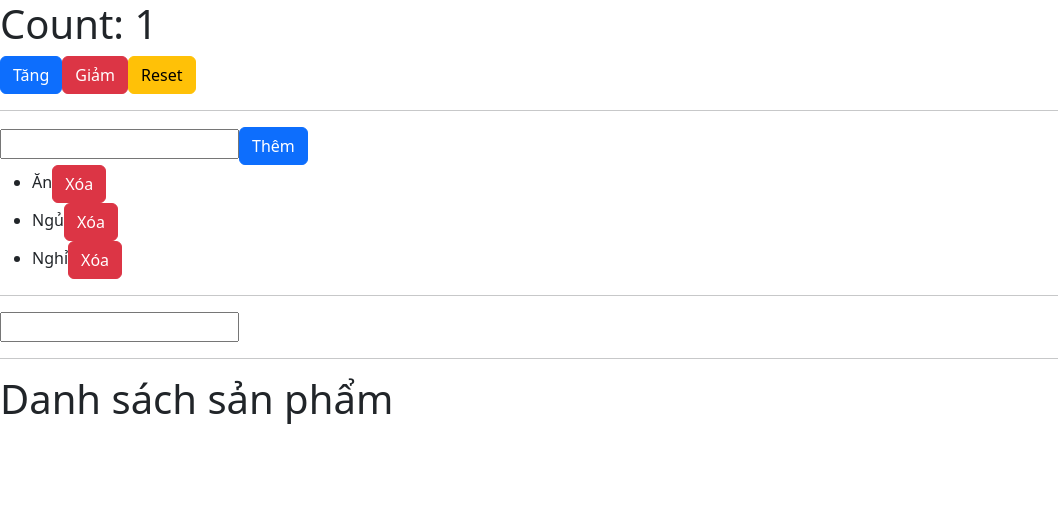
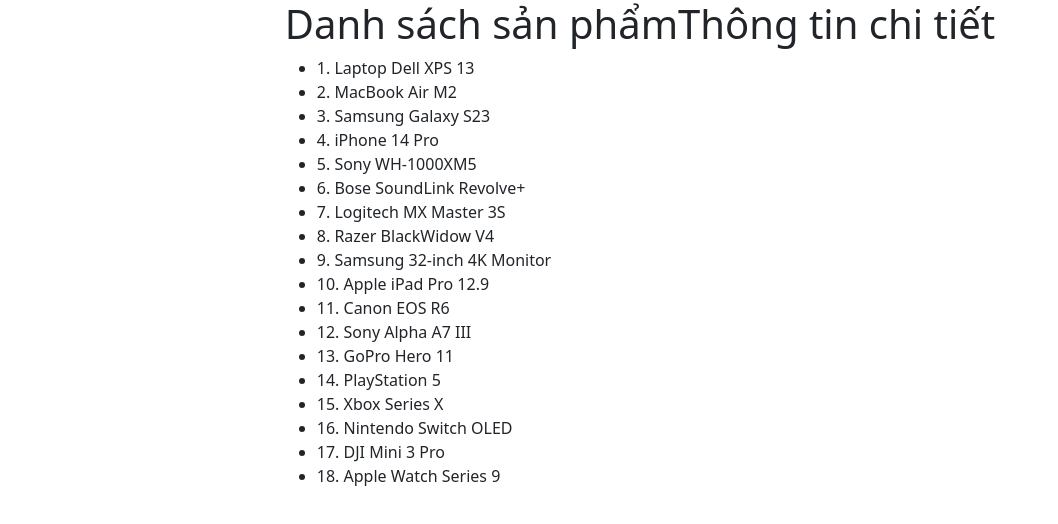
Before and after one commit to chinhpd5/WEB501, a React (Vite) app in the folder WD20309/: page / in a window 1280 px wide. Shown: the top 524 px of the page, without its empty margins (0-1058 px from the left). Built offline with nearby package versions, Linux system fonts and the light colour scheme; data requests are answered from the project's data file.

Commit message:
useEffect có tham số

```diff
--- a/WD20309/src/App.jsx
+++ b/WD20309/src/App.jsx
@@ -39,14 +39,14 @@
 
   return (
     <>
-      <Button/>
+      {/* <Button/>
       <hr />
       <ToDoList/>
 
       <hr />
       <Title/>
 
-      <hr />
+      <hr /> */}
       <CallAPI/>
       {/* <Product
         name={data.name}
--- a/WD20309/src/component/CallAPI.jsx
+++ b/WD20309/src/component/CallAPI.jsx
@@ -2,7 +2,9 @@
 
 function CallAPI() {
 
-  const [list, setList] = useState([])
+  const [list, setList] = useState([]);
+  const [id,setId] = useState(null);
+  const [product, setProduct] = useState(null)
 
   // UseEffect với []
   // chỉ gọi callback lần đầu tiên
@@ -14,7 +16,7 @@
         return res.json();
       })
       .then(data => {
-        console.log(data);
+        // console.log(data);
         setList(data)
       })
       .catch(err=>{
@@ -22,9 +24,49 @@
       })
   },[])
 
+  useEffect(()=>{
+   if(id){
+      fetch(`http://localhost:3000/products/${id}`)
+        .then((res)=>{
+          return res.json()
+        })
+        .then((data) => {
+          // console.log(data);
+          setProduct(data)
+        })
+        .catch((err)=> {
+          console.log(err);
+        })
+   }
+  },[id])
+
   return (
-    <div>
-      <h1>Danh sách sản phẩm</h1>
+    <div className='d-flex justify-content-center'>
+      <div>
+        <h1>Danh sách sản phẩm</h1>
+        <ul>
+          {list?.map((item,index) => {
+            return (
+              <li onClick={ () => {
+                setId(item.id)
+              }} key={index}>{index+1}. {item.name}</li>
+            )
+          })}
+        </ul>
+      </div>
+
+      <div>
+        <h1>Thông tin chi tiết</h1>
+        {product && (
+          <div>
+            <h3>Tên sản phẩm: {product.name}</h3>
+            <h3>Giá bán: {product.price}</h3>
+            <h3>Giá bán: {product.price}</h3>
+            <h3>Danh mục: {product.category}</h3>
+            <img width={100} src={product.image} alt="ảnh lỗi" />
+          </div>
+        )}
+      </div>
     </div>
   )
 }
```
